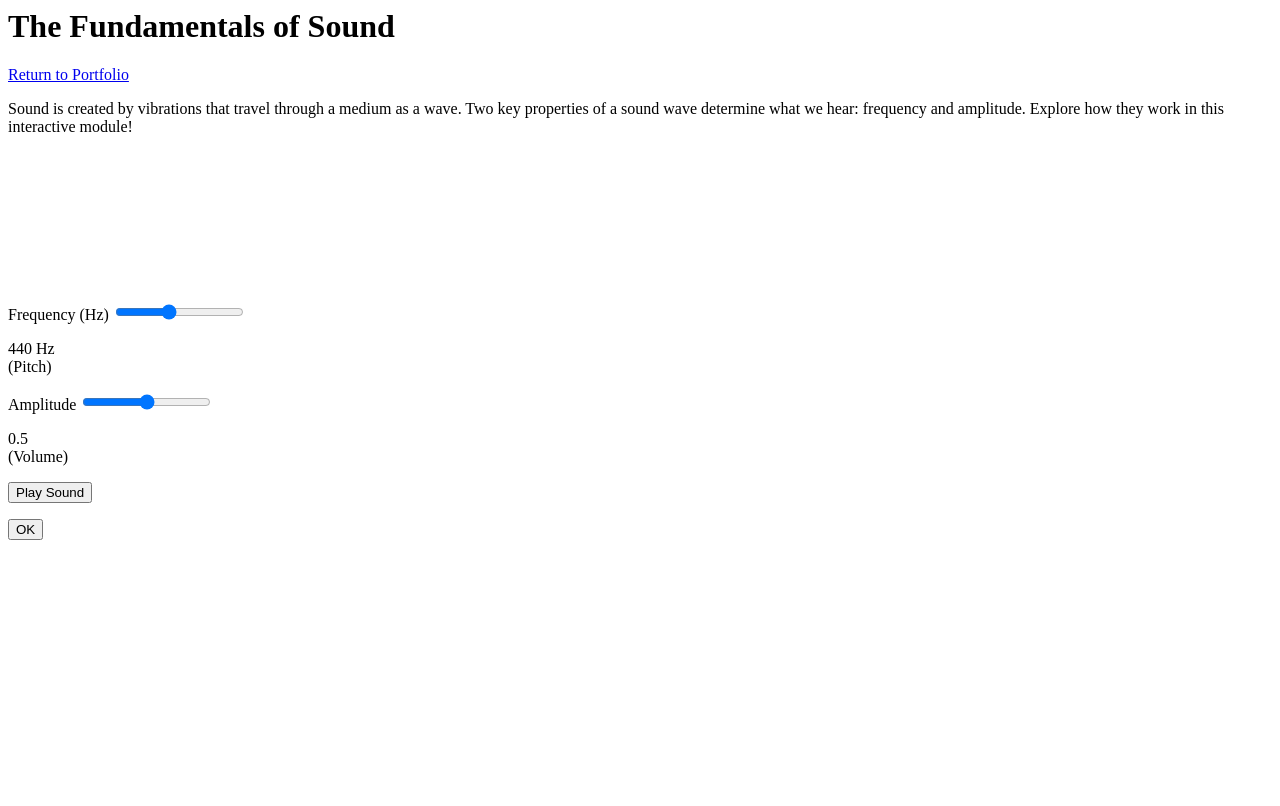
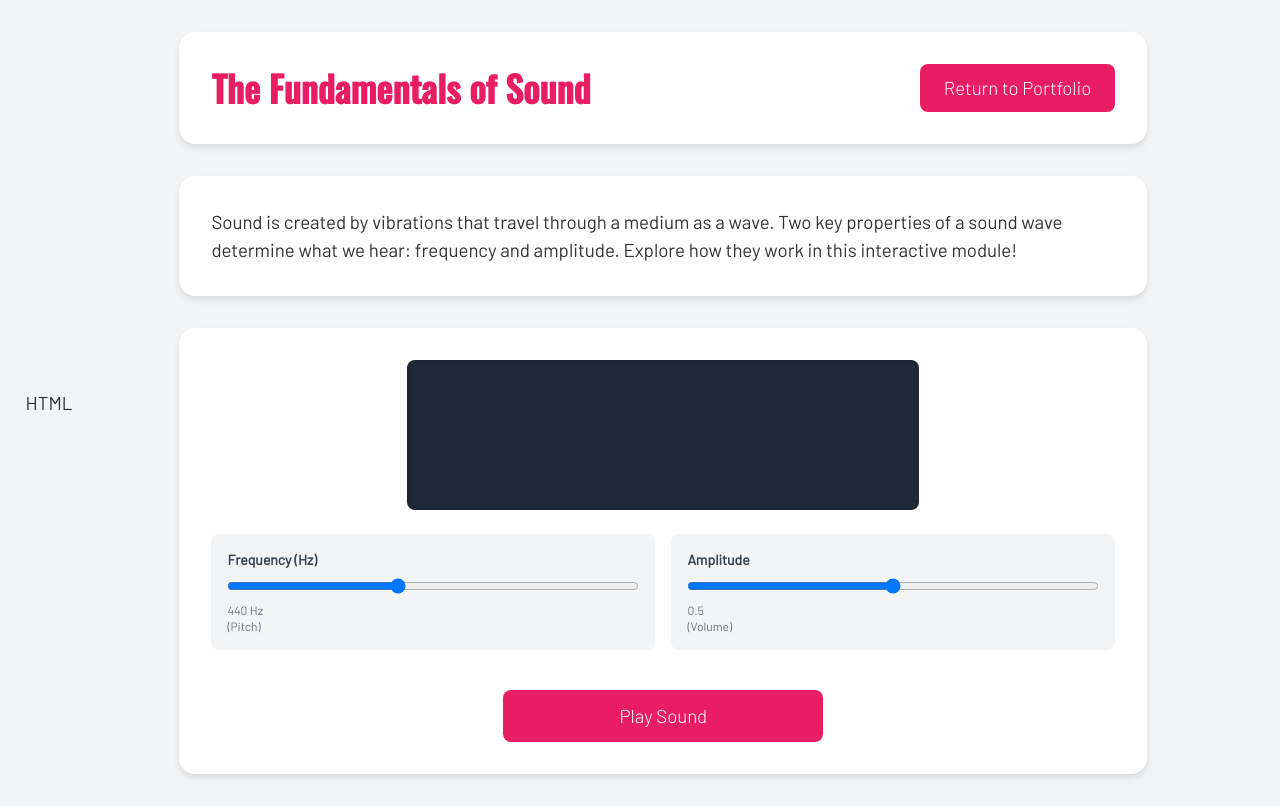
Before and after one commit to jmora789/sound-module-portfolio, a plain HTML site: page index.html in a window 1280 px wide. Drawn offline with nearby package versions, Linux system fonts and the light colour scheme.

Commit message:
Update index.html

```diff
--- a/index.html
+++ b/index.html
@@ -1,3 +1,67 @@
+HTML
+<!DOCTYPE html>
+<html lang="en">
+<head>
+    <meta charset="UTF-8">
+    <meta name="viewport" content="width=device-width, initial-scale=1.0">
+    <title>Fundamentals of Sound</title>
+    <link rel="preconnect" href="https://fonts.googleapis.com">
+    <link rel="preconnect" href="https://fonts.gstatic.com" crossorigin>
+    <link href="https://fonts.googleapis.com/css2?family=Barlow:wght@300;400&family=Oswald:wght@500&display=swap" rel="stylesheet">
+    <script src="https://cdn.tailwindcss.com"></script>
+    <script src="https://cdnjs.cloudflare.com/ajax/libs/tone/14.8.49/Tone.js"></script>
+    <style>
+        body {
+            font-family: 'Barlow', sans-serif;
+            font-size: 14pt;
+            background-color: #f3f4f6;
+            padding: 2vh 2vw;
+            margin: 0;
+            display: flex;
+            justify-content: center;
+            align-items: center;
+            min-height: 100vh;
+            color: #333;
+        }
+        .container {
+            max-width: 1000px;
+            margin: 0 auto;
+            display: flex;
+            flex-direction: column;
+            gap: 2rem;
+            padding: 1rem;
+        }
+        .section-card {
+            background-color: white;
+            padding: 2rem;
+            border-radius: 1rem;
+            box-shadow: 0 4px 6px rgba(0, 0, 0, 0.1);
+        }
+        .button-primary {
+            background-color: #e91d63;
+            color: #fff;
+            padding: 0.75rem 1.5rem;
+            border-radius: 0.5rem;
+            font-family: 'Barlow', sans-serif;
+            font-size: 14pt;
+            font-weight: 300;
+            cursor: pointer;
+            transition: background-color 0.3s ease;
+            text-align: center;
+        }
+        .button-primary:hover {
+            background-color: #d11a5a;
+        }
+        #waveformCanvas {
+            border-radius: 0.5rem;
+            background-color: #1f2937;
+            box-shadow: inset 0 0 5px rgba(0, 0, 0, 0.2);
+            width: 100%;
+            height: auto;
+            min-height: 150px;
+        }
+    </style>
+</head>
 <body>
 
     <div class="container">
@@ -187,3 +251,4 @@
         ampValueSpan.textContent = ampSlider.value;
     </script>
 </body>
+</html>
```
